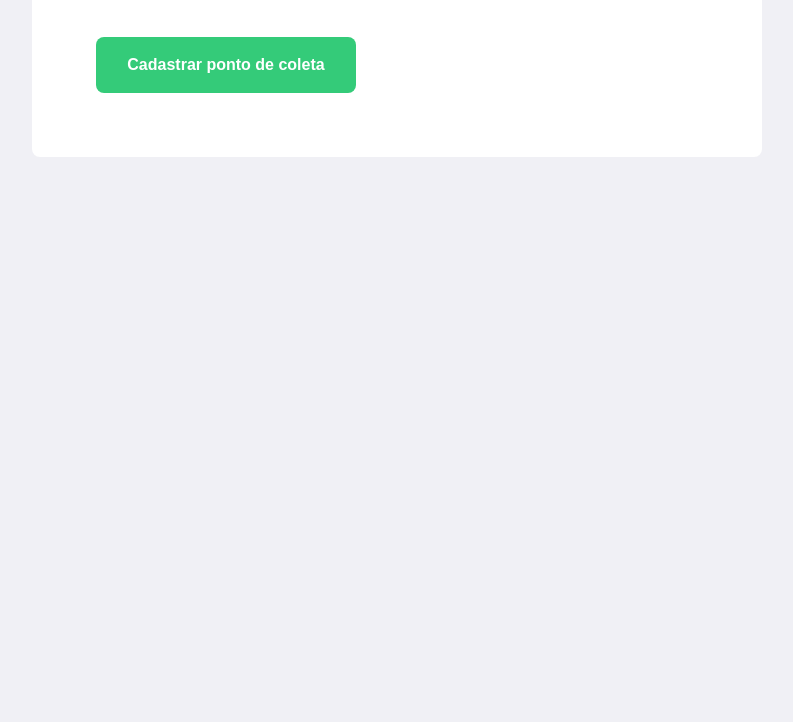
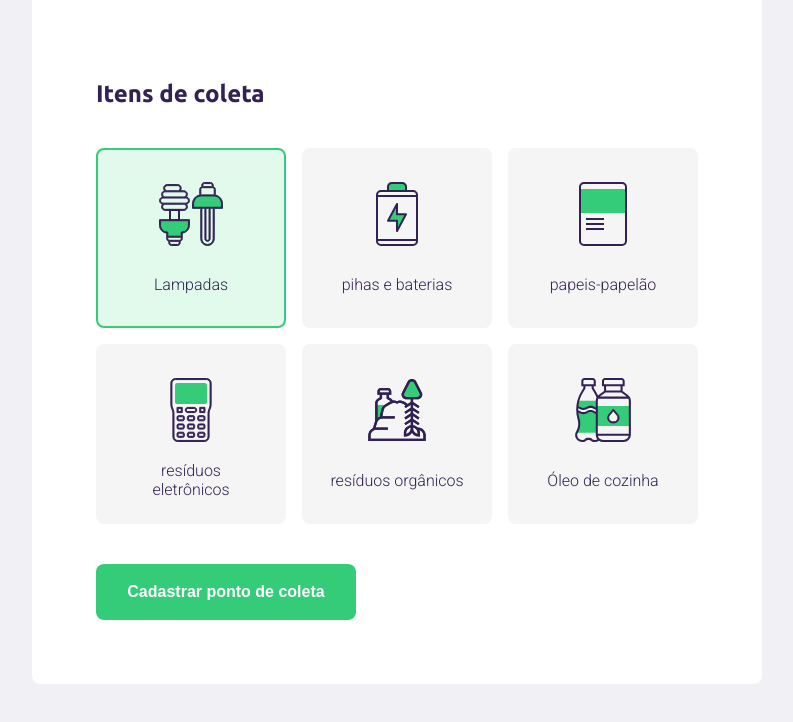
Before and after one commit to chrisdevindev/ecoleta-starter, a plain HTML site: page create-point.html in a window 1280 px wide. Shown: the part 706-1428 px from the top of the page, without its empty margins (243-1036 px from the left). Before the commit the page ends 943 px from the top, so only its background shows below. Drawn offline with Linux system fonts and the light colour scheme; no server answers.

Commit message:
added layout items

```diff
--- a/create-point.html
+++ b/create-point.html
@@ -38,24 +38,25 @@
                 </legend>
                 <div class="field">
                     <label for="name">Nome da entidade</label>
-                    <input type="text" name="name">
+                    <input type="text" name="name" required>
+                    required
                 </div>
 
                 <div class="field-group">
                     <div class="field">
                         <label for="address">Endereço</label>
-                        <input type="text" name="address">
+                        <input type="text" name="address" required>
                     </div>
                     <div class="field">
                         <label for="address2">Número/Complemento</label>
-                        <input type="text" name="address2">
+                        <input type="text" name="address2" required>
                     </div>
                 </div>
 
                 <div class="field-group">
                     <div class="field">
                         <label for="state">Estado</label>
-                        <select name="uf">
+                        <select name="uf" required>
                             <option value="">Selecione o Estado</option>
                         </select>
 
@@ -63,12 +64,50 @@
                     </div>
                     <div class="field">
                         <label for="city">Cidade</label>
-                        <select name="city" disabled>
+                        <select name="city" disabled required>
                             <option value="">Selecione a Cidade</option>
                         </select>
                     </div>
                 </div>
 
+            </fieldset>
+
+            <fieldset>
+                <legend>
+                    <h2>Itens de coleta</h2>
+                </legend>
+
+                <div class="items-grid">
+                    <li data-id="1" class="selected">
+                        <img src="icones/lampadas.svg" alt="lâmpadas">
+                        <span>Lampadas</span>
+                    </li>
+
+                    <li data-id="2">
+                        <img src="icones/baterias.svg" alt="pihas e baterias">
+                        <span>pihas e baterias</span>
+                    </li>
+
+                    <li data-id="3">
+                        <img src="icones/papeis-papelao.svg" alt="papeis-papelao">
+                        <span>papeis-papelão</span>
+                    </li>
+
+                    <li data-id="4">
+                        <img src="icones/eletronicos.svg" alt="resíduos eletronicos">
+                        <span>resíduos eletrônicos</span>
+                    </li>
+
+                    <li data-id="5">
+                        <img src="icones/organicos.svg" alt="res[iduos orgânicos">
+                        <span>resíduos orgânicos</span>
+                    </li>
+
+                    <li data-id="6">
+                        <img src="icones/oleo.svg" alt="ole">
+                        <span>Óleo de cozinha</span>
+                    </li>
+                </div>
             </fieldset>
 
             <button type="submit">Cadastrar ponto de coleta</button>
--- a/scripts/create-point.js
+++ b/scripts/create-point.js
@@ -1,5 +1,6 @@
 function populateUFs(){
     const ufSelect = document.querySelector("select[name=uf]")
+
     fetch("https://servicodados.ibge.gov.br/api/v1/localidades/estados")
     .then( res => res.json())
     .then( states => {
@@ -21,12 +22,17 @@ function getCities(event){
     stateInput.value = event.target.options[indexOfSelectedState].text
 
     const url = `https://servicodados.ibge.gov.br/api/v1/localidades/estados/${ufValue}/municipios`
+
+
+    citySelect.innerHTML = "<option value>Selecione a Cidade</option>"
+    citySelect.disabled = true
+
     fetch(url)
     .then( res => res.json())
     .then( cities => {
 
         for(const city of cities){
-            citySelect.innerHTML += `<option value="${city.id}">${city.nome}</option>`
+            citySelect.innerHTML += `<option value="${city.nome}">${city.nome}</option>`
         }
 
         citySelect.disabled = false
--- a/styles/create-point.css
+++ b/styles/create-point.css
@@ -100,3 +100,46 @@ form button{
 form button:hover{
     background-color: #2fb86e;
 }
+
+
+
+.items-grid{
+    display: grid;
+    grid-template-columns: 1fr 1fr 1fr;
+    gap: 16px;
+
+}
+.items-grid li{
+    background-color: #f5f5f5;
+    list-style: none;
+
+    border: 2px solid #f5f5f5;
+    border-radius: 8px;
+
+    height: 180px;
+
+    padding: 32px 24px 16px;
+
+    display: flex;
+    flex-direction: column;
+    align-items: center;
+    justify-content: space-between;
+
+    text-align: center;
+
+    cursor: pointer;
+}
+.items-grid li span{
+    margin-top: 12px;
+
+    flex:1;
+    display: flex;
+    align-items: center;
+
+    color: var(--title-color);
+}
+
+.items-grid li.selected{
+    background-color: #e1faec;
+    border: 2px solid #34cb79;
+}
```
